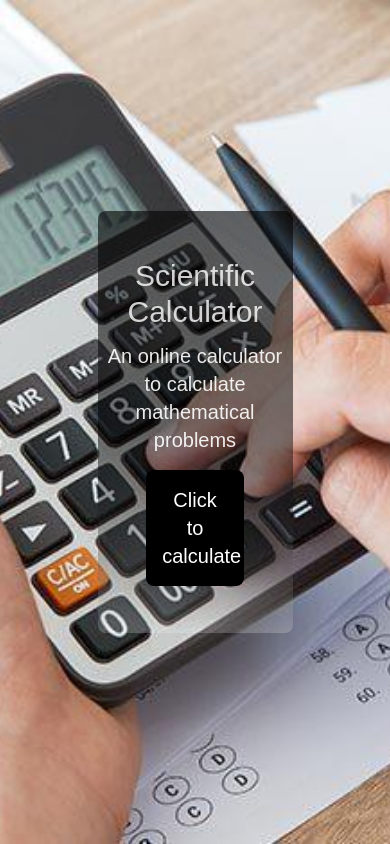
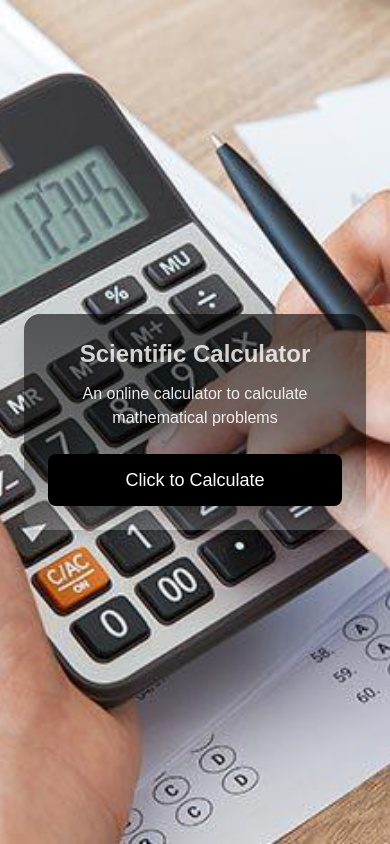
Before and after one commit to Coding-Raja/scientific-calculator, a Next.js app in the folder frontend/: page / in a window 390 px wide. Built offline with nearby package versions, Linux system fonts and the light colour scheme.

Commit message:
Making responsive UI

```diff
--- a/frontend/app/page.js
+++ b/frontend/app/page.js
@@ -1,15 +1,27 @@
 import Image from "next/image";
-import styles from "./page1.module.css"
-import Link from "next/link"
+import styles from "./page1.module.css";
+import Link from "next/link";
 
 export default function Home() {
   return (
     <>
-      <section className={`${styles.back} flex w-full justify-center items-center sm:w-1/2 md:w-3/4 lg:w-full`}>
-        <div className={`${styles.bgmain} flex flex-col justify-center items-center bg-linear-to-b from-black/60 via-black/50 to-white/20 w-1/2 h-1/2 rounded-lg`}>
-          <h1 className="text-white/80 text-center text-3xl mb-3 ">Scientific Calculator</h1>
-          <h3 className="text-white/90 text-center text-xl mb-4 ">An online calculator to calculate mathematical problems</h3>
-          <div className={`${styles.bgbutton} w-1/2 bg-black p-4 text-white text-center text-xl rounded-lg hover:shadow-lg hover:shadow-white/30`}><Link href="/calculator">Click to calculate</Link></div>
+      <section
+        className={`${styles.back} flex justify-center items-center min-h-screen px-4`}
+      >
+        <div
+          className={`${styles.bgmain} flex flex-col justify-center items-center text-center bg-linear-to-b from-black/60 via-black/50 to-white/20 w-full max-w-md sm:max-w-lg md:max-w-2xl lg:max-w-4xl p-6 sm:p-8 md:p-10 rounded-2xl shadow-lg`}>
+          <h1 className="text-white/80 text-2xl sm:text-3xl md:text-4xl mb-3 font-semibold">
+            Scientific Calculator
+          </h1>
+          <h3 className="text-white/90 text-base sm:text-lg md:text-xl mb-6">
+            An online calculator to calculate mathematical problems
+          </h3>
+
+          <Link
+            href="/calculator"
+            className={`${styles.bgbutton} inline-block w-full sm:w-3/4 md:w-1/2 bg-black text-white py-3 px-6 text-lg sm:text-xl rounded-lg hover:shadow-lg hover:shadow-white/30 transition duration-300`}>
+            Click to Calculate
+          </Link>
         </div>
       </section>
     </>
--- a/frontend/app/page1.module.css
+++ b/frontend/app/page1.module.css
@@ -1,21 +1,49 @@
-.back{
+.back {
   background-image: url('/calculator1.jpeg');
   background-position: center;
   background-repeat: no-repeat;
   background-size: cover;
   width: 100%;
-    height: 100vh;
+  min-height: 100vh; /* better than fixed height for smaller devices */
+  display: flex;
+  justify-content: center;
+  align-items: center;
+  padding: 1rem; /* ensures breathing room on mobile */
 }
 
-.bgmain{
-    perspective: 1000px;
+/* Responsive scaling for smaller devices */
+@media (max-width: 640px) {
+  .back {
+    background-position: top;
+    background-size: cover;
+    padding: 1.5rem;
+  }
 }
 
-.bgbutton{
-    transition: 0.5s ease;
+.bgmain {
+  perspective: 1000px;
+  width: 100%;
+  max-width: 500px;
 }
 
-.bgbutton:hover{
+@media (min-width: 768px) {
+  .bgmain {
+    max-width: 700px;
+  }
+}
+
+@media (min-width: 1024px) {
+  .bgmain {
+    max-width: 900px;
+  }
+}
+
+.bgbutton {
+  transition: 0.4s ease;
+  transform-style: preserve-3d;
+}
+
+.bgbutton:hover {
   cursor: pointer;
-    transform: translateZ(50px);
+  transform: translateZ(50px) scale(1.05);
 }
```
Lines whose indentation alone changed are shown as unchanged.
